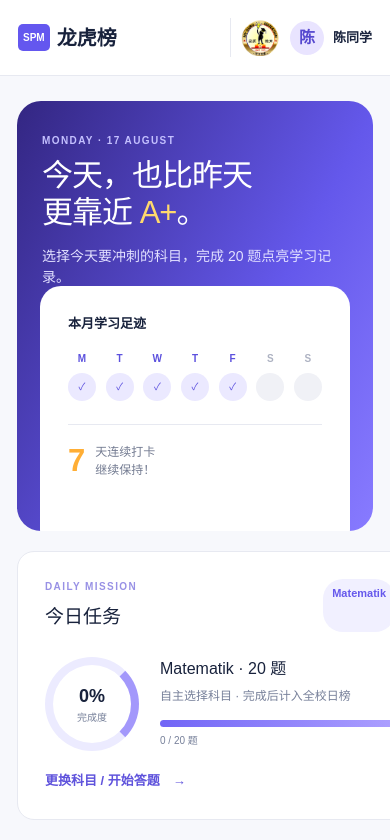
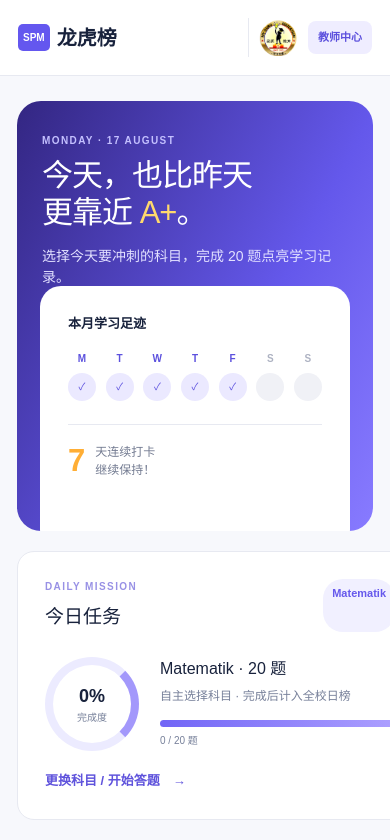
Before and after one commit to marnicgpt-04250409/spm-longhubang, a Next.js app: page / in a window 390 px wide. Shown: the top 840 px of the page. Built offline with nearby package versions, Linux system fonts and the light colour scheme.

Commit message:
Expose teacher center on mobile

```diff
--- a/app/myguru.css
+++ b/app/myguru.css
@@ -1 +1,2 @@
 .partner{display:flex;align-items:center;gap:7px;padding-left:20px;border-left:1px solid #e7e9f1}.partner span{color:#9298aa;font-size:10px;font-weight:700}.partner img{width:46px;height:46px;object-fit:contain}@media(max-width:800px){.partner{margin-left:auto;padding-left:10px}.partner span{display:none}.partner img{width:39px;height:39px}}
+.teacher-mobile{display:none}@media(max-width:800px){.teacher-mobile{display:block;border:0;border-radius:8px;background:#efedff;color:#5b4fdd;padding:8px 10px;font-size:11px;font-weight:800}.user{display:none}}
--- a/app/page.tsx
+++ b/app/page.tsx
@@ -23,7 +23,7 @@ export default function Home() {
   function pick(a:number){if(answers[n] !== undefined)return; const copy=[...answers];copy[n]=a;setAnswers(copy)}
   function advance(){n === quiz.length-1 ? setDone(true) : setN(n+1)}
   return <main>
-    <header><button className="brand" onClick={()=>setTab("home")}><Logo/></button><div className="partner"><span>Powered by</span><img src="/myguru-logo.png" alt="My Guru Education" /></div><nav><button onClick={()=>setTab("rank")}>今日排行榜</button><button onClick={()=>setTab("teacher")}>教师中心</button></nav><button className="user"><i>陈</i><span><b>陈同学</b><small>连续打卡 7 天</small></span></button></header>
+    <header><button className="brand" onClick={()=>setTab("home")}><Logo/></button><div className="partner"><span>Powered by</span><img src="/myguru-logo.png" alt="My Guru Education" /></div><nav><button onClick={()=>setTab("rank")}>今日排行榜</button><button onClick={()=>setTab("teacher")}>教师中心</button></nav><button className="teacher-mobile" onClick={()=>setTab("teacher")}>教师中心</button><button className="user"><i>陈</i><span><b>陈同学</b><small>连续打卡 7 天</small></span></button></header>
     {tab === "home" && <section className="wrap home">
       <div className="hero"><div><p className="eyebrow">MONDAY · 17 AUGUST</p><h1>今天，也比昨天<br/>更靠近 <em>A+</em>。</h1><p>选择今天要冲刺的科目，完成 20 题点亮学习记录。</p><button className="primary light" onClick={()=>setChoosing(true)}>选择科目开始　→</button></div><aside><p>本月学习足迹</p><div className="week">{"MTWTFSS".split("").map((x,i)=><span className={i<5?"checked":""} key={i}><b>{x}</b><i>{i<5?"✓":""}</i></span>)}</div><div className="streak"><strong>7</strong><span>天连续打卡<br/>继续保持！</span></div></aside></div>
       {choosing && <section className="subject-picker"><div><p className="eyebrow">CHOOSE YOUR SUBJECT</p><h2>今天想挑战哪一科？</h2><p>每日首轮选定后不可更换，完成该科 20 题将计入日榜。</p></div><div className="subject-grid">{subjects.map((subject)=><button className={subject===selectedSubject?"chosen":""} onClick={()=>setSelectedSubject(subject)} key={subject}><b>{subject}</b><small>20 题练习</small></button>)}</div><footer><button className="secondary" onClick={()=>setChoosing(false)}>稍后再说</button><button className="primary" onClick={()=>begin()}>开始 {selectedSubject}　→</button></footer></section>}
```
